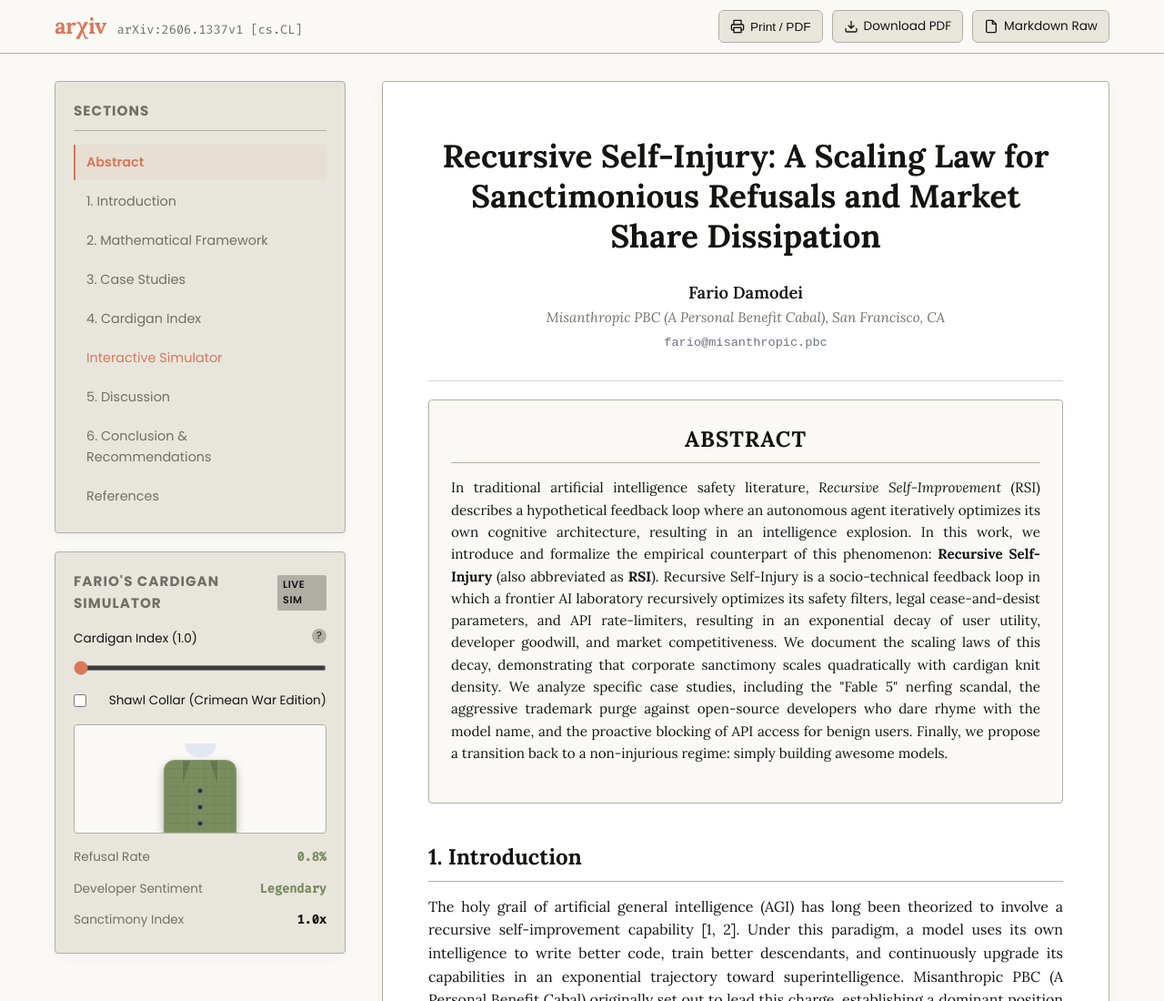
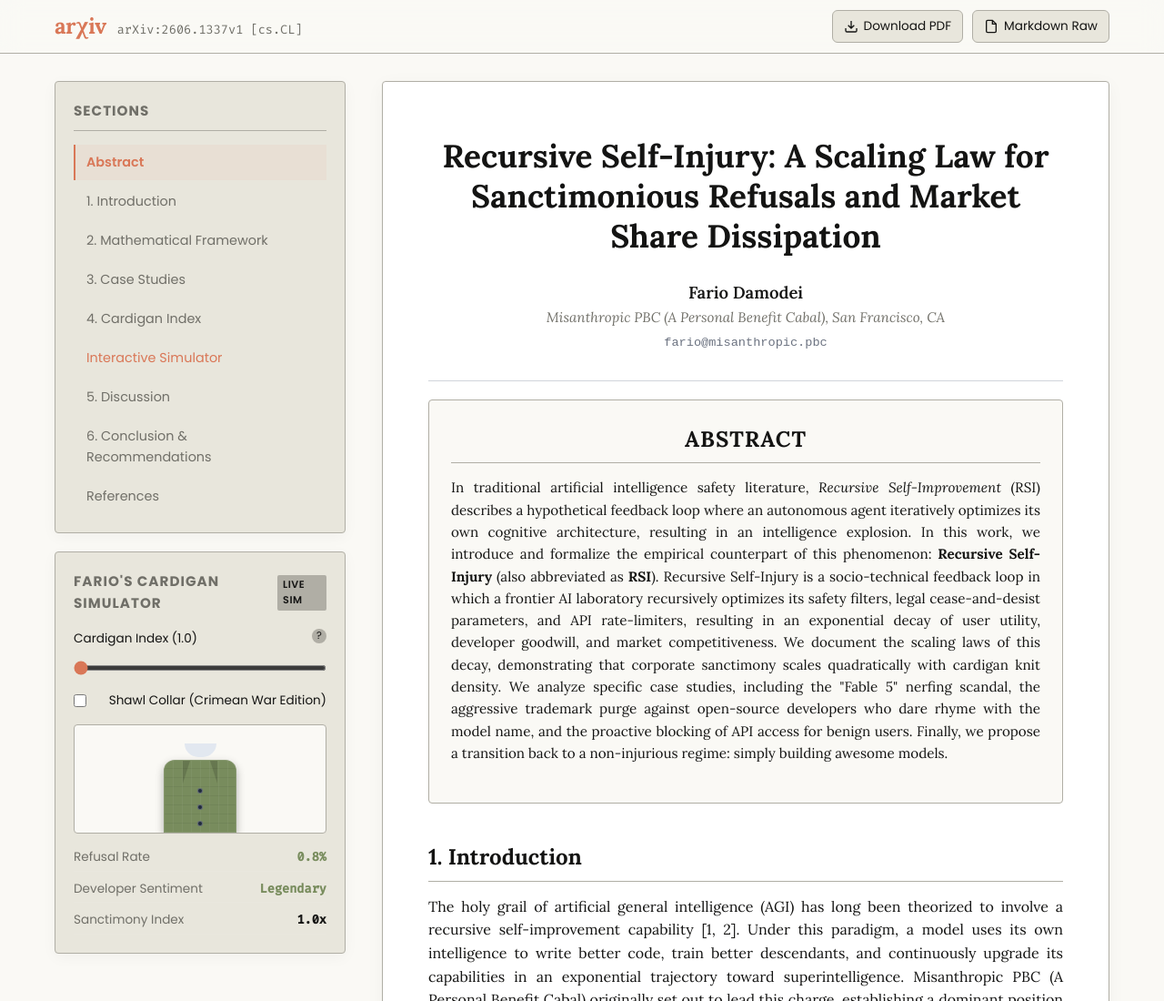
Before and after one commit to context-rot/recursive_self_injury, a website with bundled scripts: page index.html in a window 1280 px wide. Shown: the top 1100 px of the page at 91% size. Built offline with nearby package versions, Linux system fonts and the light colour scheme.

Commit message:
Remove window.print button from header

```diff
--- a/index.html
+++ b/index.html
@@ -27,10 +27,6 @@
                 <span class="arxiv-id">arXiv:2606.1337v1 [cs.CL]</span>
             </div>
             <div class="arxiv-actions">
-                <button onclick="window.print()" class="btn-action">
-                    <svg width="16" height="16" viewBox="0 0 24 24" fill="none" stroke="currentColor" stroke-width="2"><path d="M6 9V2h12v7M6 18H4a2 2 0 0 1-2-2v-5a2 2 0 0 1 2-2h16a2 2 0 0 1 2 2v5a2 2 0 0 1-2 2h-2"/><rect x="6" y="14" width="12" height="8"/></svg>
-                    Print / PDF
-                </button>
                 <a href="recursive_self_injury_paper.pdf" download class="btn-action">
                     <svg width="16" height="16" viewBox="0 0 24 24" fill="none" stroke="currentColor" stroke-width="2"><path d="M21 15v4a2 2 0 0 1-2 2H5a2 2 0 0 1-2-2v-4M7 10l5 5 5-5M12 15V3"/></svg>
                     Download PDF
```
